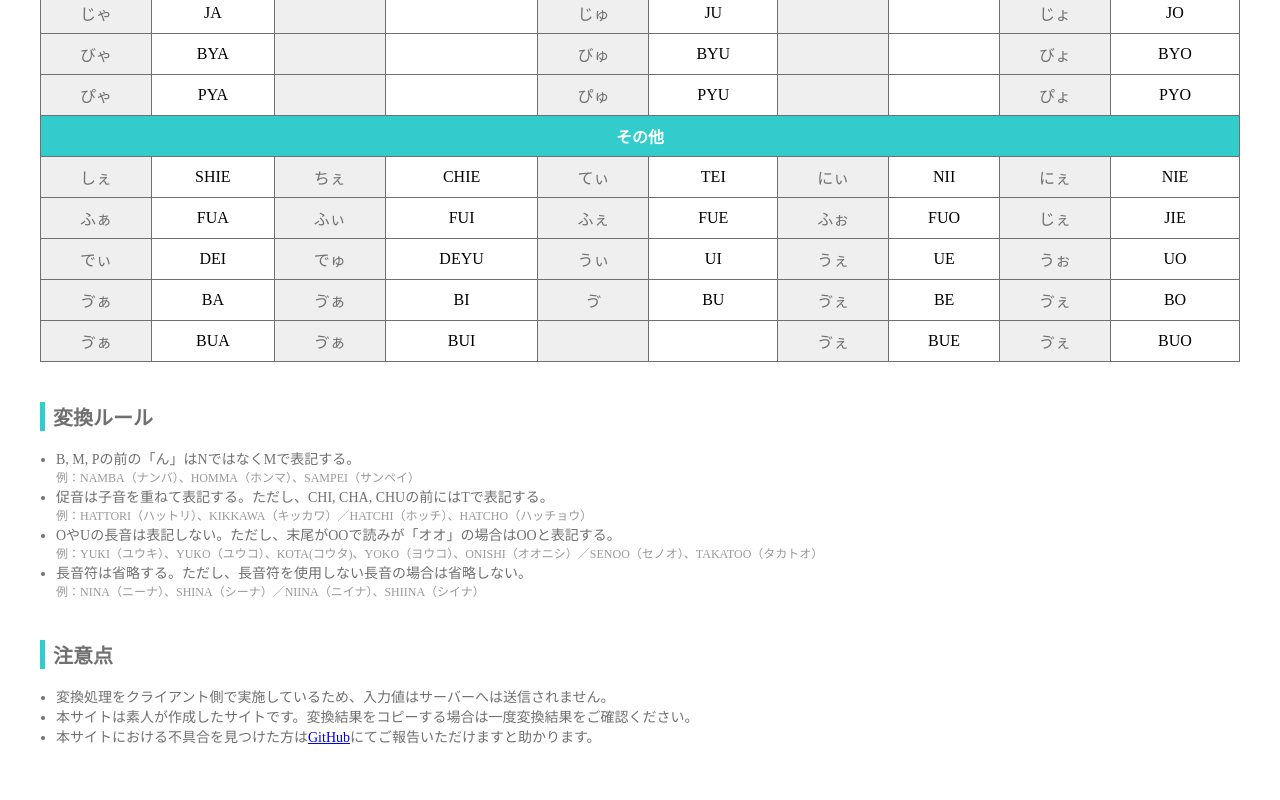
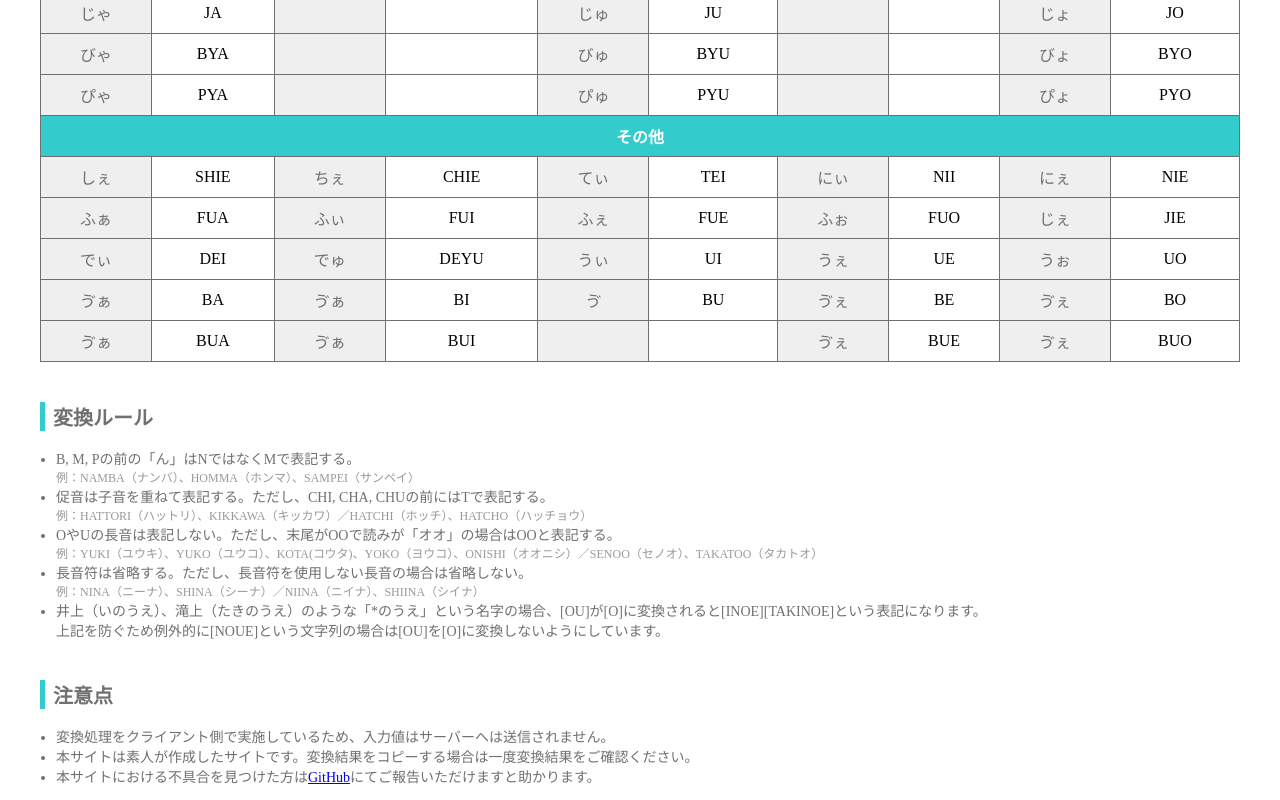
Before and after one commit to m1y474/hepburn-romanization, a React app: page / in a window 1280 px wide. Shown: the part 1929-2729 px from the top of the page. Before the commit the page ends 2689 px from the top, so only its background shows below. Built offline with nearby package versions, Linux system fonts and the light colour scheme.

Commit message:
feat:変換ルールに文言を追加

```diff
--- a/src/components/TranslateRule.tsx
+++ b/src/components/TranslateRule.tsx
@@ -23,6 +23,11 @@ export default class TranslateRule extends React.Component {
           長音符は省略する。ただし、長音符を使用しない長音の場合は省略しない。
           <p>例：NINA（ニーナ）、SHINA（シーナ）／NIINA（ニイナ）、SHIINA（シイナ）</p>
         </li>
+        <li>
+          井上（いのうえ）、滝上（たきのうえ）のような「*のうえ」という名字の場合、[OU]が[O]に変換されると[INOE][TAKINOE]という表記になります。
+          <br />
+          上記を防ぐため例外的に[NOUE]という文字列の場合は[OU]を[O]に変換しないようにしています。
+        </li>
       </ul>
     );
   }
```
